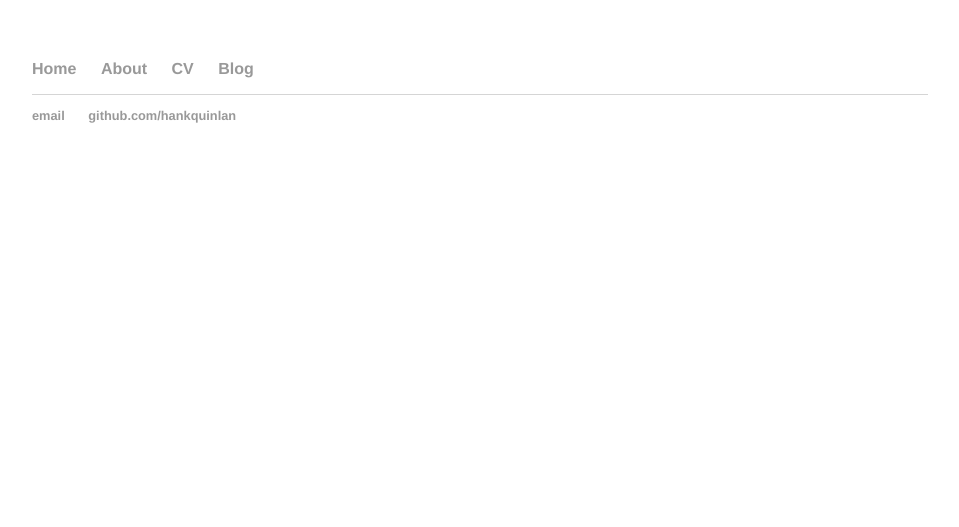
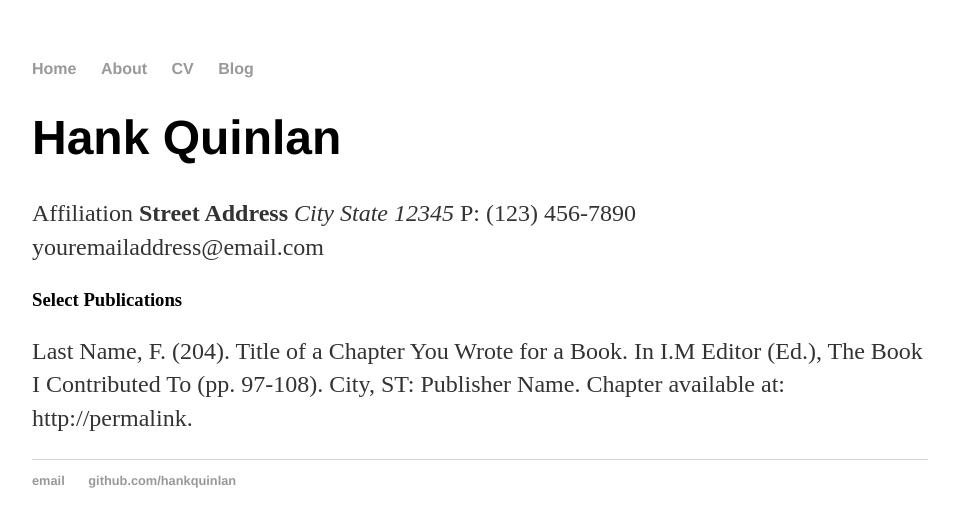
Before and after one commit to Hujef/hujef.github.io, a Jekyll site: the page built from cv/index.html, in a window 1280 px wide. Shown: the top 527 px of the page, without its empty margins (160-1119 px from the left). Built offline with Jekyll 4.4.1, drawn with Linux system fonts in a browser that asks for light colours.

Commit message:
Update index.html

```diff
--- a/cv/index.html
+++ b/cv/index.html
@@ -2,3 +2,12 @@
 layout: default
 title: CV of me
 ---
+
+	<h1>Hank Quinlan</h1>
+	<p>Affiliation
+    <strong>Street Address</strong>
+    <em>City State 12345</em>
+P: (123) 456-7890
+youremailaddress@email.com</p>
+<h3>Select Publications</h3>
+<p>Last Name, F. (204). Title of a Chapter You Wrote for a Book. In I.M Editor (Ed.), The Book I Contributed To (pp. 97-108). City, ST: Publisher Name. Chapter available at: http://permalink.<p>
```
